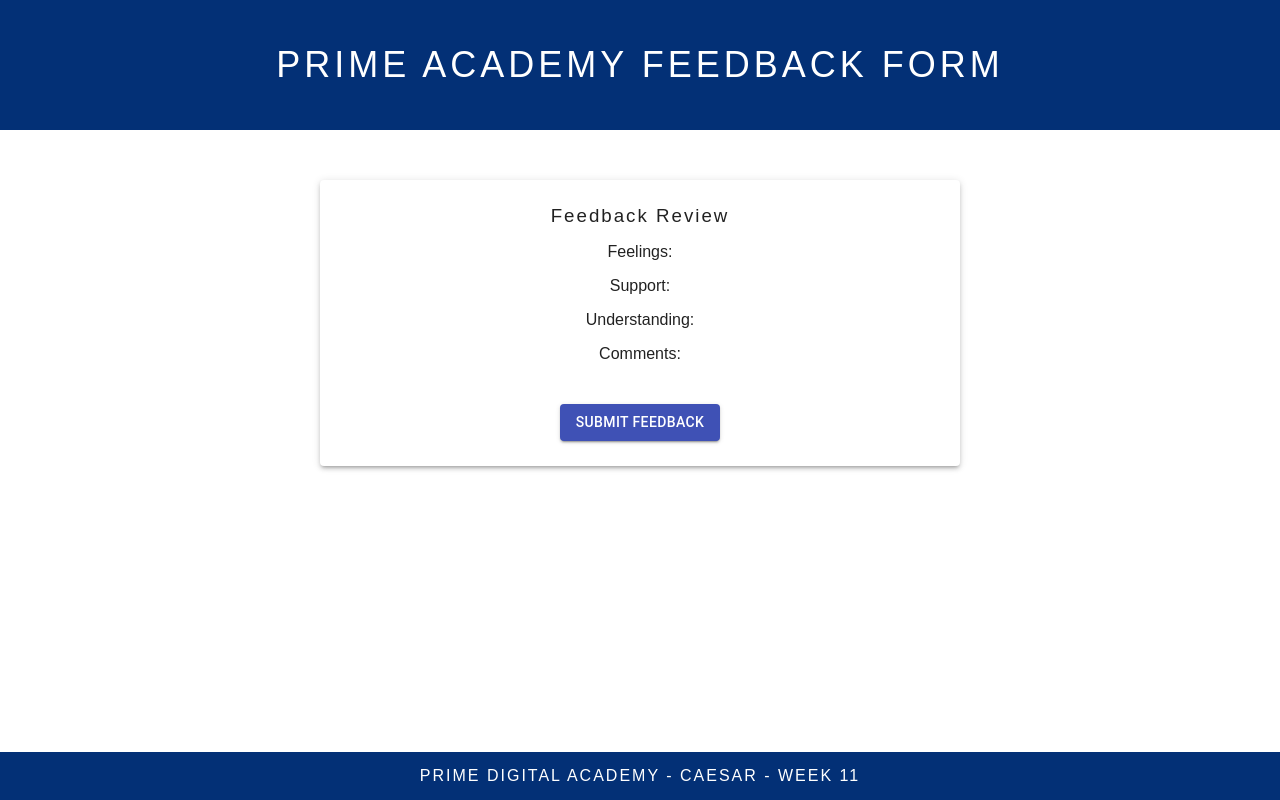
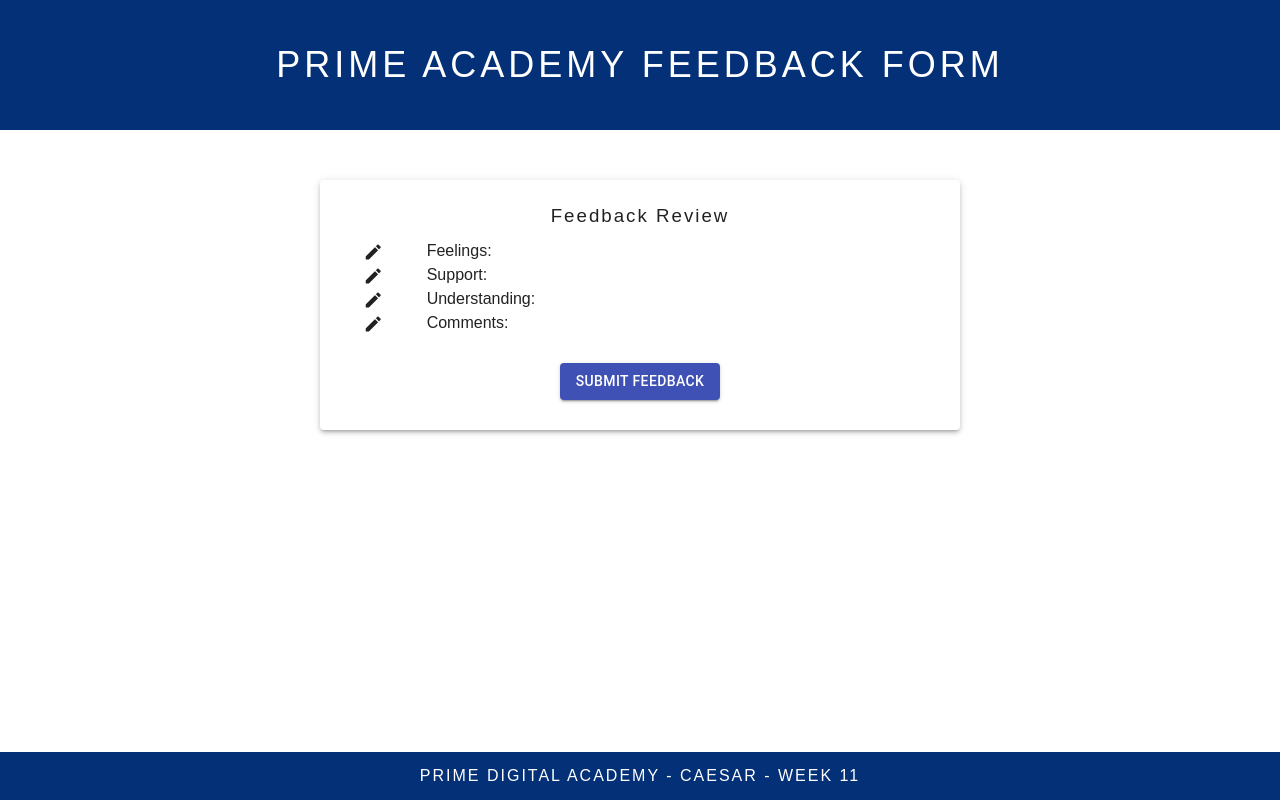
Before and after one commit to kylethenderson/feedback-app, a React (Create React App) app: page /#/review in a window 1280 px wide. Built offline with nearby package versions, Linux system fonts and the light colour scheme.

Commit message:
add edit functionality to the review feedback page

```diff
--- a/src/components/Admin/Admin.js
+++ b/src/components/Admin/Admin.js
@@ -23,6 +23,9 @@
             method: 'GET',
             url: '/feedback'
         }).then(response => {
+            this.props.dispatch({
+                type: 'CLEAR_FEEDBACK',
+            })
             for ( let singleFeedback of response.data ) {
                 const formattedDate = this.formatDate(singleFeedback.date);
                 this.props.dispatch({
--- a/src/components/Admin/AdminTableItem.js
+++ b/src/components/Admin/AdminTableItem.js
@@ -44,10 +44,10 @@
                 <TableCell>{this.props.item.understanding}</TableCell>
                 <TableCell>{this.props.item.support}</TableCell>
                 <TableCell>{this.props.item.comments}</TableCell>
-                <TableCell align="center">{this.props.item.flagged ?
-                    <Button variant="contained" size="small" onClick={this.toggleFlagged}>Yes</Button>
+                <TableCell>{this.props.item.flagged ?
+                    <Button color="secondary" variant="contained" size="small" onClick={this.toggleFlagged}>Yes</Button>
                     :
-                    <Button variant="contained" size="small" onClick={this.toggleFlagged}>No</Button>}
+                    <Button color="default" variant="contained" size="small" onClick={this.toggleFlagged}>No</Button>}
                 </TableCell>
                 <TableCell>
                     <IconButton onClick={this.deleteReview} aria-label="Delete">
--- /dev/null
+++ b/src/components/Review/Review.css
@@ -0,0 +1,3 @@
+.reviewElement {
+    text-align: left;
+}
--- a/src/components/Review/Review.js
+++ b/src/components/Review/Review.js
@@ -3,6 +3,10 @@
 import axios from 'axios'
 import Button from '@material-ui/core/Button'
 import Card from '@material-ui/core/Card'
+import Icon from '@material-ui/core/Icon'
+import Grid from '@material-ui/core/Grid'
+
+import './Review.css'
 
 class Comments extends Component {
 
@@ -25,13 +29,37 @@
     render() {
         return (
             <Card id="mainCard" elevation={3}>
-                <div>
-                    <h3>Feedback Review</h3>
-                    <p>Feelings: {this.props.reduxState.feeling}</p>
-                    <p>Support: {this.props.reduxState.support}</p>
-                    <p>Understanding: {this.props.reduxState.understanding}</p>
-                    <p>Comments: {this.props.reduxState.comments}</p>
-                </div>
+                <Grid container>
+                    <Grid item xs={12}>
+                        <h3>Feedback Review</h3>
+                    </Grid>
+
+                    <Grid item xs={2}>
+                        <Icon fontSize="small" onClick={() => { this.props.history.push('/feeling') }} className="icon">edit</Icon>
+                    </Grid>
+                    <Grid item className="reviewElement" xs={10}>
+                        <span>Feelings: {this.props.reduxState.feeling}</span>
+                    </Grid>
+                    <Grid item xs={2}>
+                        <Icon fontSize="small" onClick={() => { this.props.history.push('/support') }} className="icon">edit</Icon>
+                    </Grid>
+                    <Grid item className="reviewElement" xs={10}>
+                        <span>Support: {this.props.reduxState.support}</span>
+                    </Grid>
+
+                    <Grid item xs={2}>
+                        <Icon fontSize="small" onClick={() => { this.props.history.push('/understanding') }} className="icon">edit</Icon>
+                    </Grid>
+                    <Grid item className="reviewElement" xs={10}>
+                        <span>Understanding: {this.props.reduxState.understanding}</span>
+                    </Grid>
+                    <Grid item xs={2}>
+                        <Icon fontSize="small" onClick={() => { this.props.history.push('/comments') }} className="icon">edit</Icon>
+                    </Grid>
+                    <Grid item className="reviewElement" xs={10}>
+                        <span>Comments: {this.props.reduxState.comments}</span>
+                    </Grid>
+                </Grid>
                 <Button variant="contained" color="primary" onClick={this.handleSubmit}>Submit Feedback</Button>
             </Card>
         )
--- a/src/index.js
+++ b/src/index.js
@@ -14,7 +14,6 @@
 }
 const setFeedback = (state = emptyFeedback, action) => {
     if ( action.type === 'SET_FEEDBACK') {
-        console.log(`inside set feedback`, action.payload);
         return {...state, ...action.payload}
     } else if ( action.type === 'CLEAR_FEEDBACK') {
         return emptyFeedback
@@ -23,7 +22,10 @@
 }
 
 const getFeedback = (state = [], action) => {
-    if ( action.type === 'GET_FEEDBACK') {
+    if ( action.type === 'CLEAR_FEEDBACK' ) {
+        return [];
+    }
+    else if ( action.type === 'GET_FEEDBACK') {
         console.log(`inside get feedback`, action.payload);
         return [...state, action.payload]
     }
```
